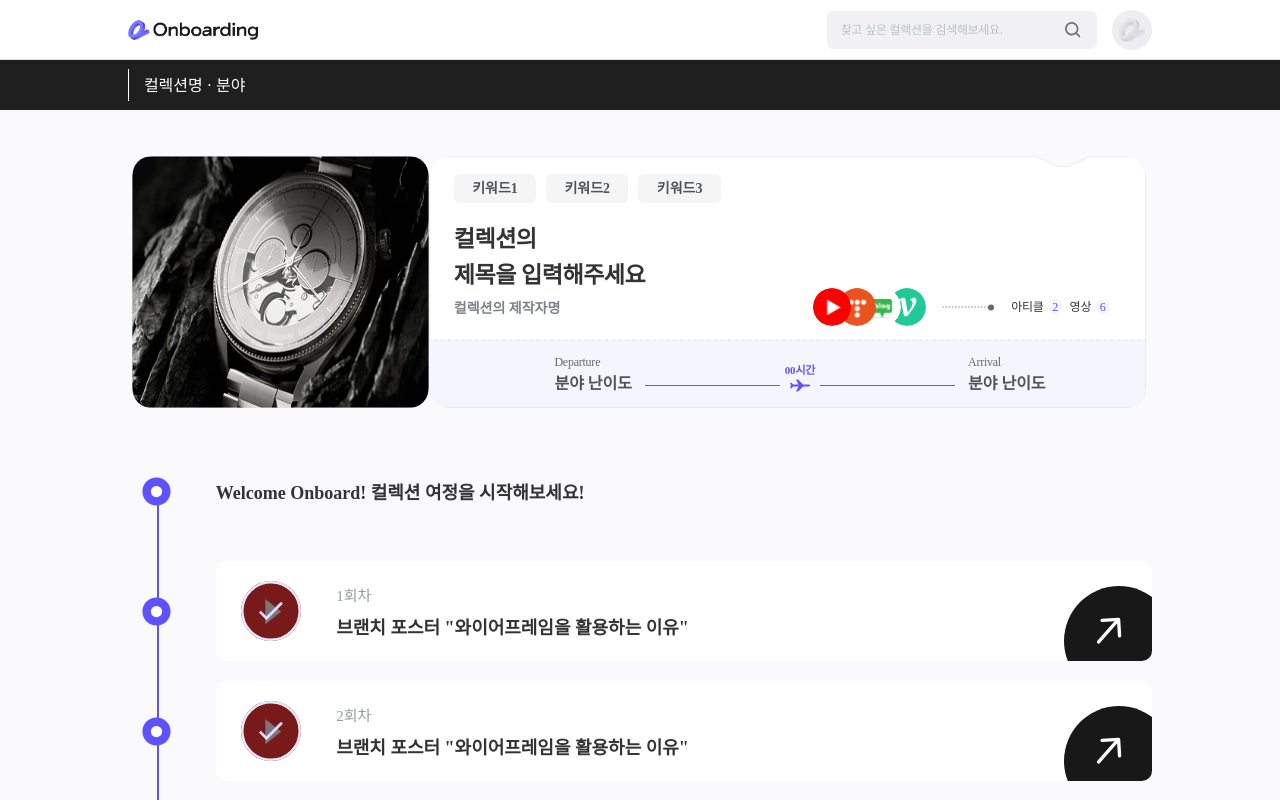
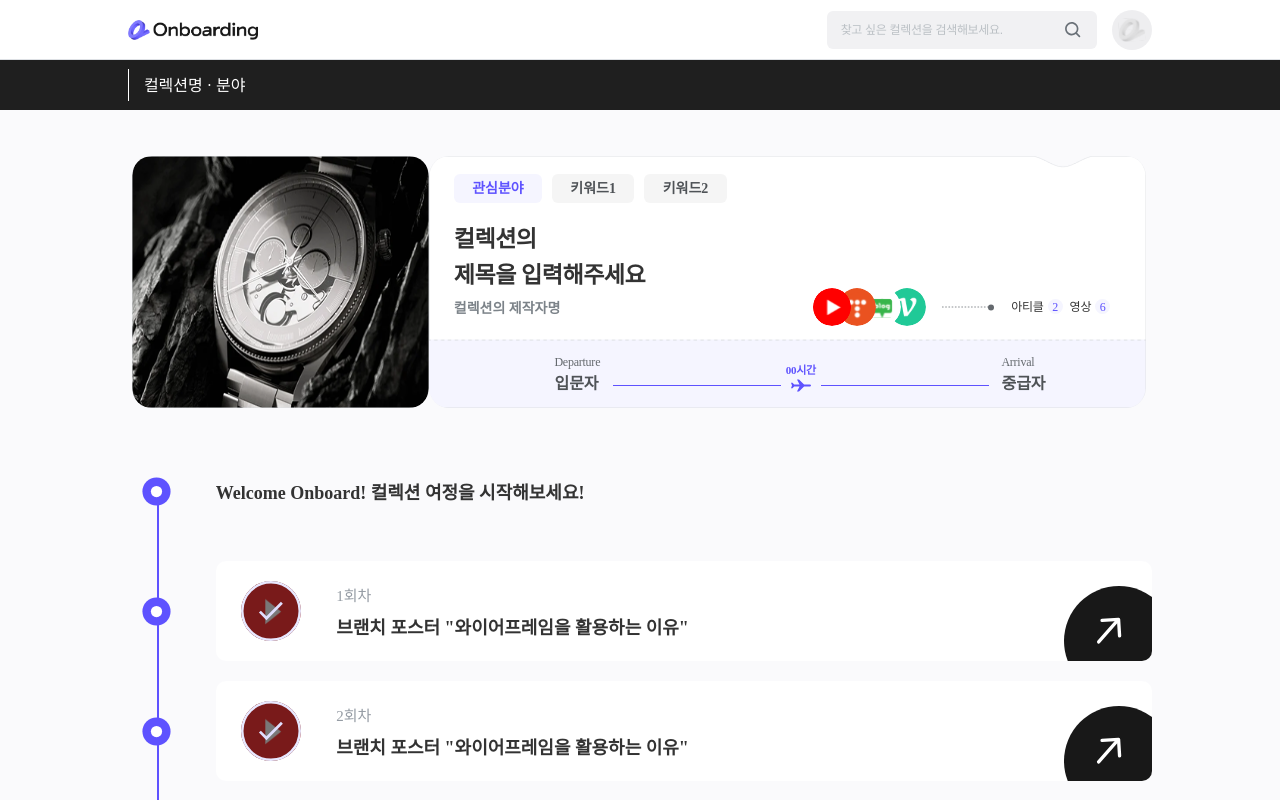
Before and after one commit to TeamLearningFlow/LearningFlow-FE, a Next.js app: page /collection in a window 1280 px wide. Shown: the top 800 px of the page. Built offline with nearby package versions, Linux system fonts and the light colour scheme.

Commit message:
style: 컬렉션 페이지 컬렉션 인포 컴포넌트 UI 수정 #20

```diff
--- a/src/components/collection/collectionInfo.tsx
+++ b/src/components/collection/collectionInfo.tsx
@@ -27,9 +27,9 @@ const CollectionInfo: React.FC = () => {
         </CollectionRightIMGBox>
         <CollectionUpperDescription>
           <KeywordBox>
+            <Interest>관심분야</Interest>
             <Keyword>키워드1</Keyword>
             <Keyword>키워드2</Keyword>
-            <Keyword>키워드3</Keyword>
           </KeywordBox>
           <TypeImgBox>
             <TypeImgList>
@@ -65,7 +65,7 @@ const CollectionInfo: React.FC = () => {
         <Departure>
           <DepartureLeft>
             <DepartureLetter>Departure</DepartureLetter>
-            <DepartureLevel>분야 난이도</DepartureLevel>
+            <DepartureLevel>입문자</DepartureLevel>
           </DepartureLeft>
           <DepartureCenter>
             <DepartureToArrivalLetter>00시간</DepartureToArrivalLetter>
@@ -75,7 +75,7 @@ const CollectionInfo: React.FC = () => {
           </DepartureCenter>
           <DepartureRight>
             <ArrivalLetter>Arrival</ArrivalLetter>
-            <ArrivalLevel>분야 난이도</ArrivalLevel>
+            <ArrivalLevel>중급자</ArrivalLevel>
           </DepartureRight>
         </Departure>
       </CollectionTicket>
@@ -187,6 +187,34 @@ const KeywordBox = styled.div`
 
   @media (max-width: 560px) {
     margin-left: 7px;
+  }
+`;
+
+const Interest = styled.span`
+  width: 150px;
+  display: inline;
+  padding: 7.339px 18.349px;
+  margin-right: 10px;
+
+  border-radius: 6px;
+  background-color: rgba(245, 245, 255, 1);
+  color: rgba(94, 82, 255, 1);
+  font-size: 14px;
+  font-weight: 600;
+  line-height: 23.996px;
+
+  @media (max-width: 850px) {
+    width: 120px;
+    font-size: 8px;
+    padding: 3px 8px;
+    margin-right: 5px;
+  }
+
+  @media (max-width: 560px) {
+    width: 80px;
+    font-size: 5px;
+    padding: 2px 5px;
+    margin-right: 3px;
   }
 `;
 
```
